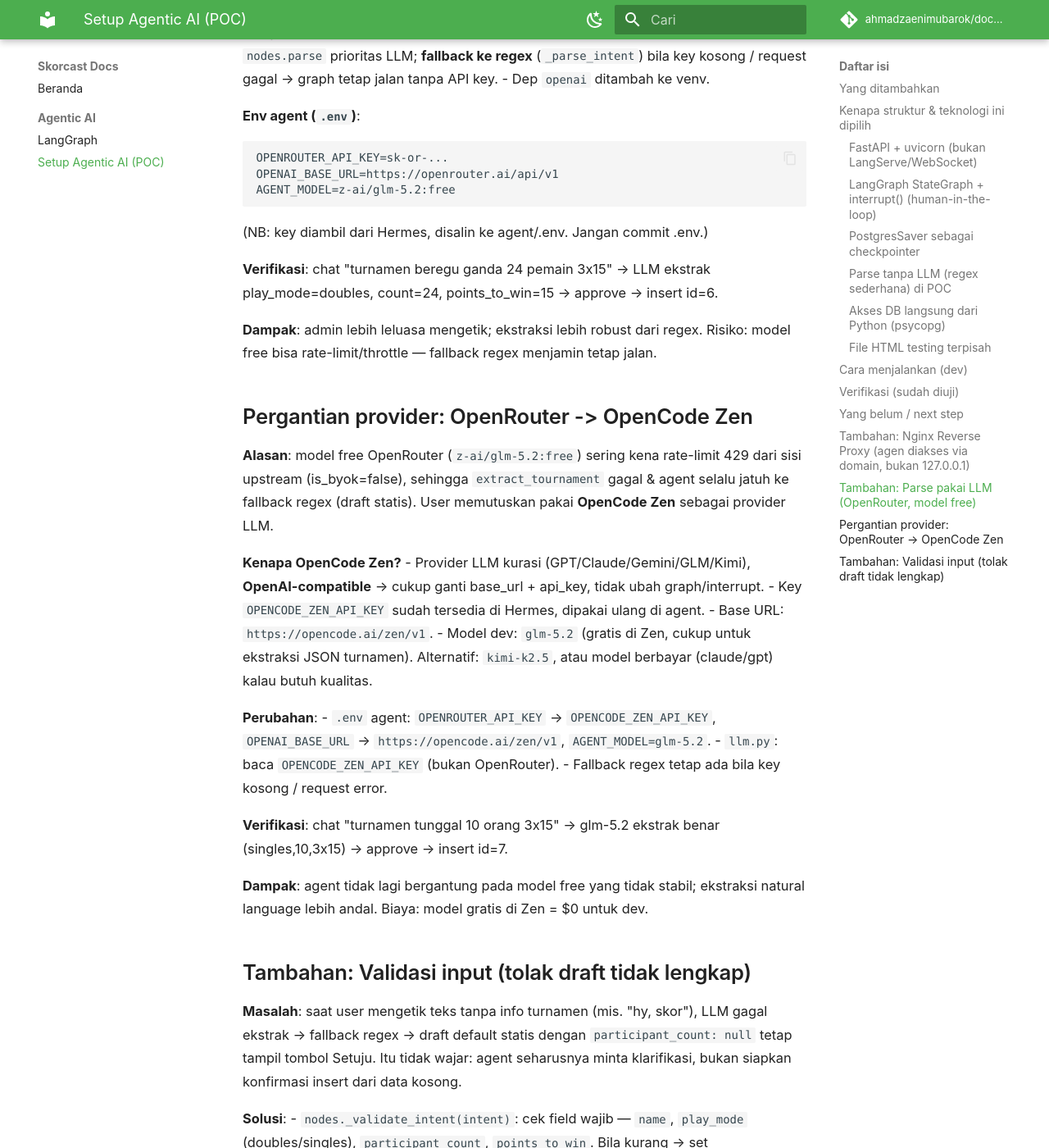
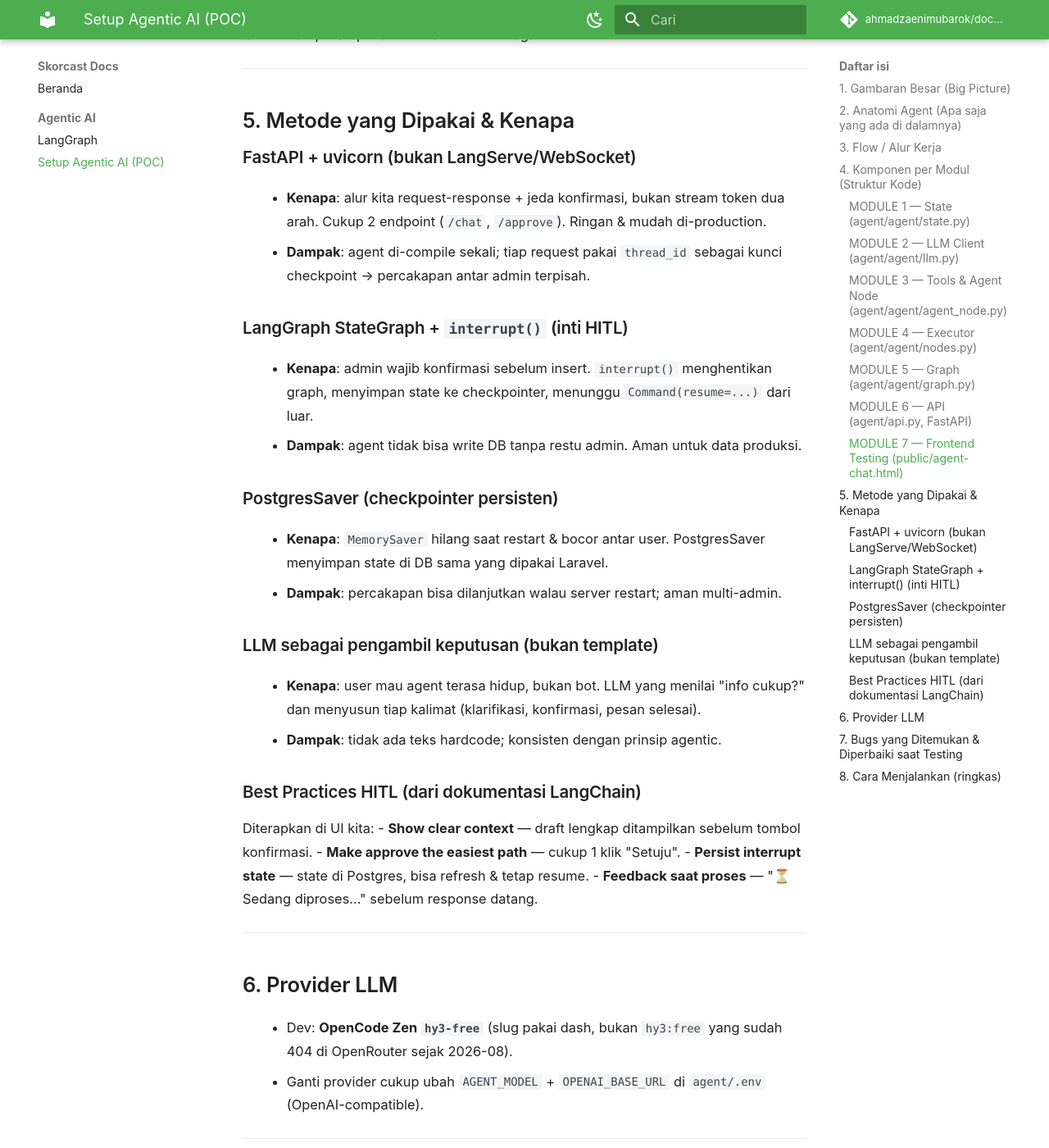
Before and after one commit to ahmadzaenimubarok/docs-skorcast, an MkDocs documentation site: the page built from docs/agentic-setup.md, in a window 1280 px wide and 1400 px high, scrolled down 4074 px. Shown: the whole window at 82% size. Built offline with MkDocs 1.6.1 and Material for MkDocs 9.7.7, drawn with Linux system fonts in a browser that asks for light colours; comment, search, counter and statistics services are not loaded; some of the changed text lies outside the part shown.

Commit message:
rewrite: agentic-setup.md - anatomi agent, flow diagram, modul, HITL best practices

````diff
--- a/docs/agentic-setup.md
+++ b/docs/agentic-setup.md
@@ -1,255 +1,203 @@
-# Setup Agentic AI Skorcast (POC)
+# Agentic AI Skorcast — Dokumentasi Setup & Cara Kerja
 
-> Ditulis saat implementasi pertama agent Python (LangGraph), 30 Aug 2026.
-> Penjelasan: apa yang dibuat, KENAPA dipakai pendekatan itu, dan dampaknya.
+> Ditulis saat implementasi fitur agent pembuat turnamen (Python + LangGraph), 30 Aug 2026.
+> Tujuannya: menjelaskan **apa itu agent ini, apa saja yang ada di dalamnya,
+> bagaimana alurnya, dan metode yang dipakai** — bukan sekadar catatan commit.
 
-## Yang ditambahkan
-1. Folder `agent/` — Python service (FastAPI + LangGraph) yang **berjalan terpisah**
-   dari Laravel (proses uvicorn sendiri di port 8000).
-2. `agent/agent/` — isi graph: `state.py`, `nodes.py`, `graph.py`, `db.py`.
-3. `agent/api.py` — endpoint `/chat`, `/approve`, `/health` + CORS + API key.
-4. `public/agent-chat.html` — halaman testing chat (langsung fetch ke :8000).
-5. `docs/` — folder dokumentasi ini.
+---
 
-## Kenapa struktur & teknologi ini dipilih
+## 1. Gambaran Besar (Big Picture)
+
+Agent ini adalah asisten yang membantu **admin membuat turnamen bulu tangkis lewat
+obrolan natural** di web Skorcast. Admin mengetik apa yang diinginkan, agent menangkap
+maksudnya, menyusun draf turnamen, lalu **berhenti dan minta konfirmasi** sebelum
+menulis apa pun ke database. Setelah admin menyetujui, agent menyelesaikan pembuatan
+dan memberi tahu detail + URL turnamen.
+
+Dua prinsip utama:
+
+1. **Agentic, bukan bot.** Agent (LLM) yang menentukan kapan info cukup, apa balasannya,
+   dan bagaimana menyusun kalimat — bukan template statis yang kaku.
+2. **Human-in-the-loop (HITL).** Agent boleh menyusun draf, tapi **menulis ke database
+   hanya boleh setelah admin menyetujui**. Ini mencegah agent bertindak sepihak.
+
+---
+
+## 2. Anatomi Agent (Apa saja yang ada di dalamnya)
+
+Seperti agent pada umumnya, ini terdiri dari beberapa komponen yang bekerja bersama:
+
+| Komponen | Di project ini | Fungsi |
+|----------|----------------|--------|
+| ** Reasoning engine ** (otak) | LLM `hy3-free` via OpenCode Zen | Mengerti pesan user, memutuskan kapan info cukup, menyusun balasan |
+| ** Memory / state ** | `PostgresSaver` (checkpointer) | Menyimpan riwayat percakapan tiap `thread_id`, agar bisa lanjut dari titik berhenti |
+| ** Tools ** (tangan ke dunia luar) | `create_tournament_draft` | Satu-satunya "aksi" yang bisa diajukan agent: menyimpan draf turnamen |
+| ** Reflection / loop ** | node `agent → tools → agent` | Agent berpikir, panggil tool bila perlu, lihat hasil, lalu respons |
+| ** Guardrail (pintu aman) ** | node `wait_confirm` (interrupt) | Menghentikan eksekusi sebelum write DB, menunggu persetujuan admin |
+| ** Executor ** | node `insert` + `finish` | Menulis ke Postgres (bila disetujui) lalu susun pesan selesai |
+
+Siklus kerjanya mengikuti pola **ReAct**: *Think → Act (tool) → Observe → Repeat*
+sampai kondisi berhenti tercapai (entah butuh klarifikasi, atau draf siap dikonfirmasi).
+
+---
+
+## 3. Flow / Alur Kerja
+
+```
+                 ┌─────────────────────────────────────────────┐
+                 │            ADMIN MENGETIK PESAN              │
+                 └───────────────────────┬─────────────────────┘
+                                         │  POST /chat
+                                         ▼
+        ┌────────────────────────────────────────────────────────┐
+        │  NODE agent  — LLM baca riwayat + tool                   │
+        │  • jika info kurang  → balas minta klarifikasi (END)     │
+        │  • jika sudah lengkap → panggil tool create_tournament_  │
+        │    draft (tool_call)                                     │
+        └───────────────────────┬──────────────────────────────────┘
+                                 │ ada tool_call?
+                    ┌────────────┴────────────┐
+                    │ TIDAK                   │ YA
+                    ▼                         ▼
+              balas ke user          NODE tools — simpan draft ke state
+              (END)                        │
+                                          ▼
+                                  NODE agent (lagi) — respons:
+                                  "draf siap, menunggu konfirmasi"
+                                          │
+                                          ▼
+                          ┌───────────────────────────────────┐
+                          │  NODE wait_confirm (interrupt ⏸)    │
+                          │  graph BERHENTI, state di-checkpoint│
+                          │  frontend tampilkan tombol Setuju   │
+                          └─────────────────┬───────────────────┘
+                                            │ admin klik Setuju
+                                            │ POST /approve  Command(resume)
+                                            ▼
+                                  NODE insert — tulis ke Postgres
+                                  (HANYA bila decision == approve)
+                                            │
+                                            ▼
+                                  NODE finish — LLM susun pesan
+                                  "selesai dibuat + detail + URL"
+                                            │
+                                            ▼
+                                         END ✅
+```
+
+**Poin penting:**
+- Agent **tidak langsung insert**. Ia berhenti di `wait_confirm` (interrupt).
+- State tersimpan di Postgres, jadi walau server restart atau admin refresh halaman,
+  percakapan tetap bisa dilanjutkan dari titik yang sama.
+- Write ke DB terjadi **hanya** di node `insert` dan **hanya** bila admin approve.
+
+---
+
+## 4. Komponen per Modul (Struktur Kode)
+
+Project berada di folder `agent/` (Python service, berjalan terpisah dari Laravel
+lewat proses `uvicorn` di port 8000). Berikut susunannya, mirip pola modul yang umum
+di dokumentasi LangGraph:
+
+### MODULE 1 — State (`agent/agent/state.py`)
+Mendefinisikan "ingatan" graph: `messages` (riwayat chat), `draft` (draf turnamen),
+`decision` (approve/reject dari admin), `result` (hasil insert).
+
+### MODULE 2 — LLM Client (`agent/agent/llm.py`)
+Helper `get_client()` + `MODEL`. Membaca env `OPENCODE_ZEN_API_KEY`,
+`OPENAI_BASE_URL=https://opencode.ai/zen/v1`, `AGENT_MODEL=hy3-free`.
+OpenAI-compatible, jadi gampang ganti provider.
+
+### MODULE 3 — Tools & Agent Node (`agent/agent/agent_node.py`)
+- `create_tournament_draft` — tool yang bisa dipanggil LLM. Hanya menyimpan draf,
+  **bukan** insert.
+- `agent_node` — memanggil LLM dengan riwayat + tool. LLM yang menentukan balasan
+  dan kapan memanggil tool.
+- `tools_handler` — menjalankan tool, menyimpan hasil ke `state["draft"]`.
+- `finish_node` — setelah insert, LLM menyusun pesan penutup natural
+  (detail + URL), bukan template.
+
+### MODULE 4 — Executor (`agent/agent/nodes.py`)
+`insert_node` — menulis ke `tournaments` (Postgres) **hanya bila** `decision == "approve"`.
+Mengembalikan dict berisi `id`, `code`, `url` (`/t/{code}`), dan detail turnamen.
+
+### MODULE 5 — Graph (`agent/agent/graph.py`)
+Merangkai node jadi alur:
+`START → agent → tools → agent → wait_confirm(interrupt) → insert → finish → END`.
+Checkpointer `PostgresSaver` dipasang agar state persisten.
+
+### MODULE 6 — API (`agent/api.py`, FastAPI)
+- `POST /chat` — terima pesan, jalankan graph sampai butuh input/interrupt.
+  Balas `reply` (balasan terakhir agent) + `needs_confirmation`.
+- `POST /approve` — terima `approve`/`reject`, resume graph lewat `Command(resume=...)`.
+  Balas `result` + `url` + `reply`.
+- `GET /health` — healthcheck.
+
+### MODULE 7 — Frontend Testing (`public/agent-chat.html`)
+Halaman chat sederhana untuk uji agent. Fetch ke `/agent/chat` & `/agent/approve`
+(lewat nginx reverse proxy, same-origin). Saat klik Setuju tampil "⏳ Sedang diproses…",
+lalu menampilkan pesan selesai + URL sebagai link.
+
+---
+
+## 5. Metode yang Dipakai & Kenapa
 
 ### FastAPI + uvicorn (bukan LangServe/WebSocket)
-- **Kenapa**: Pola paling umum & ringan untuk expose LangGraph ke production.
-  Cukup 2 endpoint: `/chat` (sinkron, balik draft) dan `/approve` (resume).
-- **Kenapa bukan WebSocket**: alur kita request-response + jeda konfirmasi,
-  bukan stream token dua arah. SSE/WebSocket bisa ditambah nanti kalau mau
-  efek "mengetik", tapi tidak wajib untuk POC.
-- **Dampak**: agent di-compile sekali di module level; tiap request pakai
-  `thread_id` sebagai kunci checkpoint → percakapan antar admin terpisah.
+- **Kenapa**: alur kita request-response + jeda konfirmasi, bukan stream token dua arah.
+  Cukup 2 endpoint (`/chat`, `/approve`). Ringan & mudah di-production.
+- **Dampak**: agent di-compile sekali; tiap request pakai `thread_id` sebagai kunci
+  checkpoint → percakapan antar admin terpisah.
 
-### LangGraph StateGraph + `interrupt()` (human-in-the-loop)
-- **Kenapa**: ini inti kebutuhan — admin MINTA konfirmasi sebelum insert.
-  `interrupt()` menghentikan eksekusi graph setelah node `make_draft`, menyimpan
-  state ke checkpointer, dan menunggu keputusan dari luar (`/approve`) lewat
-  `Command(resume=...)`.
-- **Alur**: `START → parse → make_draft → wait_confirm(interrupt) → insert → END`.
-- **Dampak**: tidak ada dobel insert walau agent restart, karena state persisten.
+### LangGraph StateGraph + `interrupt()` (inti HITL)
+- **Kenapa**: admin wajib konfirmasi sebelum insert. `interrupt()` menghentikan graph,
+  menyimpan state ke checkpointer, menunggu `Command(resume=...)` dari luar.
+- **Dampak**: agent tidak bisa write DB tanpa restu admin. Aman untuk data produksi.
 
-### PostgresSaver sebagai checkpointer
-- **Kenapa**: `MemorySaver` (default dev) tidak persisten & bocor antar user
-  (dua admin barengan bisa lihat state satu sama lain). Karena skorcast sudah
-  pakai Postgres, kita pakai DB yang sama. `.setup()` otomatis bikin tabel
-  `checkpoints` saat startup.
-- **Dampak**: aman untuk multi-user; state bertahan walau service di-restart.
+### PostgresSaver (checkpointer persisten)
+- **Kenapa**: `MemorySaver` hilang saat restart & bocor antar user. PostgresSaver
+  menyimpan state di DB sama yang dipakai Laravel.
+- **Dampak**: percakapan bisa dilanjutkan walau server restart; aman multi-admin.
 
-### Parse tanpa LLM (regex sederhana) di POC
-- **Kenapa**: agar bisa jalan & kamu bisa pelajari alur TANPA butuh API key LLM.
-  `nodes.parse`/`make_draft` ekstrak field (nama, format, jumlah, sistem skor)
-  dari teks via regex.
-- **Dampak**: saat mau pakai LLM sungguhan, cukup ganti `parse` dengan pemanggilan
-  model (OpenAI-compatible) — graph & interrupt tetap sama.
+### LLM sebagai pengambil keputusan (bukan template)
+- **Kenapa**: user mau agent terasa hidup, bukan bot. LLM yang menilai "info cukup?"
+  dan menyusun tiap kalimat (klarifikasi, konfirmasi, pesan selesai).
+- **Dampak**: tidak ada teks hardcode; konsisten dengan prinsip agentic.
 
-### Akses DB langsung dari Python (psycopg)
-- **Kenapa**: agent tulis langsung ke tabel `tournaments` (sama seperti Laravel).
-  Lebih sederhana daripada lewat API Laravel untuk POC.
-- **Catatan**: kolom `code` wajib NOT NULL → node `insert` generate kode 6-char
-  acak (seperti `LN67LN`).
+### Best Practices HITL (dari dokumentasi LangChain)
+Diterapkan di UI kita:
+- **Show clear context** — draft lengkap ditampilkan sebelum tombol konfirmasi.
+- **Make approve the easiest path** — cukup 1 klik "Setuju".
+- **Persist interrupt state** — state di Postgres, bisa refresh & tetap resume.
+- **Feedback saat proses** — "⏳ Sedang diproses…" sebelum response datang.
 
-### File HTML testing terpisah
-- **Kenapa**: kamu mau testing lewat browser tanpa harus bangun panel Laravel dulu.
-  HTML fetch langsung ke `:8000` (CORS diaktifkan). Nanti panel chatbot resmi
-  akan ada di dalam Laravel (`AgentService`) sebagai jalur produksi.
-- **Dampak**: feedback cepat; bisa buka `http://skorcast.online/agent-chat.html`.
+---
 
-## Cara menjalankan (dev)
-```bash
-cd agent
-uv venv && uv pip install -r requirements.txt   # atau copy .venv yg sudah ada
-cp .env.example .env   # isi DATABASE_URL & AGENT_API_KEY
-bash run.sh            # jalanin uvicorn di 127.0.0.1:8000
-```
-Buka `public/agent-chat.html` di browser → ketik permintaan → klik Setuju/Batal.
+## 6. Provider LLM
 
-## Verifikasi (sudah diuji)
-- `POST /chat` "Buat turnamen Tunggal 8 orang 3x15" → draft + needs_confirmation.
-- `POST /approve` decision=approve → insert ke Postgres (id=3, code=LN67LN).
-- `POST /approve` decision=reject → "Tidak ada data yang ditulis" (aman).
+- Dev: **OpenCode Zen `hy3-free`** (slug pakai dash, bukan `hy3:free` yang sudah
+  404 di OpenRouter sejak 2026-08).
+- Ganti provider cukup ubah `AGENT_MODEL` + `OPENAI_BASE_URL` di `agent/.env`
+  (OpenAI-compatible).
 
-## Yang belum / next step
-- `AgentService.php` di Laravel + panel chatbot resmi (jalur produksi).
-- Ganti `parse` dengan LLM sungguhan (butuh OPENAI_API_KEY).
-- Insert peserta/teams/bracket otomatis (sekarang baru tournament header).
-- Deploy agent sebagai systemd service (bukan `run.sh` manual).
-- Ganti `CORS_ORIGINS=*` ke domain saat produksi + API key kuat.
+---
 
-## Tambahan: Nginx Reverse Proxy (agen diakses via domain, bukan 127.0.0.1)
+## 7. Bugs yang Ditemukan & Diperbaiki saat Testing
 
-**Masalah**: HTML testing dibuka lewat domain publik (skorcast.online), tapi JS fetch
-ke `http://127.0.0.1:8000` -> "Failed to fetch". Penyebab: 127.0.0.1 merujuk ke
-perangkat browser sendiri, bukan server.
-
-**Solusi**: tambah `location /agent/` di nginx (`/etc/nginx/sites-available/skorcast.online`)
-yang `proxy_pass` ke `http://127.0.0.1:8000/`. Maka:
-- HTML fetch ke `window.location.origin + "/agent"` -> same-origin.
-- Tidak perlu buka port 8000 ke publik / tidak butuh CORS ribet.
-- Cloudflare di depan tetap menangani TLS (nginx listen 80, CF termination).
-
-**Konfigurasi nginx (inject sebelum location /):**
-```nginx
-location /agent/ {
-    proxy_pass http://127.0.0.1:8000/;
-    proxy_http_version 1.1;
-    proxy_set_header Host $host;
-    proxy_set_header X-Real-IP $remote_addr;
-    proxy_set_header X-Forwarded-For $proxy_add_x_forwarded_for;
-    proxy_set_header X-Forwarded-Proto $scheme;
-    proxy_read_timeout 60s;
-}
-```
-Setelah itu `sudo nginx -t && sudo systemctl reload nginx`.
-
-**Verifikasi**: `curl http://skorcast.online/agent/health` -> `{"status":"ok"}`.
-
-**Catatan**: file nginx ada di luar repo git (/etc/nginx), jadi perubahan ini
-didokumentasikan di sini, tidak ter-commit otomatis.
-
-## Tambahan: Parse pakai LLM (OpenRouter, model free)
-
-**Konteks**: POC awal `parse` pakai regex supaya jalan tanpa API key. Setelah alur
-human-in-the-loop terbukti, kita sambungkan LLM agar admin bisa mengetik bebas
-(bahasa natural) bukan format kaku.
-
-**Kenapa OpenRouter + `z-ai/glm-5.2:free`?**
-- OpenRouter itu **OpenAI-compatible** (endpoint `https://openrouter.ai/api/v1`,
-  format request sama dengan OpenAI). Cukup ganti `base_url` + `api_key`, tidak
-  ubah graph/interrupt sama sekali.
-- Satu key akses banyak model, termasuk tier **gratis** (`z-ai/glm-5.2:free`)
-  cocok untuk development tanpa biaya. Bisa ganti model kapan saja via env
-  `AGENT_MODEL` (mis. `tencent/hy3`, `deepseek/deepseek-v4-flash-latest`).
-- Key sudah tersedia di Hermes (`OPENROUTER_API_KEY`), dipakai ulang di agent.
-
-**Implementasi**:
-- File baru `agent/agent/llm.py`: `extract_tournament(text)` panggil chat completion,
-  minta model balik JSON field turnamen. Bersihkan code fence bila ada.
-- `nodes.parse` prioritas LLM; **fallback ke regex** (`_parse_intent`) bila key
-  kosong / request gagal → graph tetap jalan tanpa API key.
-- Dep `openai` ditambah ke venv.
-
-**Env agent (`.env`)**:
-```
-OPENROUTER_API_KEY=sk-or-...
-OPENAI_BASE_URL=https://openrouter.ai/api/v1
-AGENT_MODEL=z-ai/glm-5.2:free
-```
-(NB: key diambil dari Hermes, disalin ke agent/.env. Jangan commit .env.)
-
-**Verifikasi**: chat "turnamen beregu ganda 24 pemain 3x15" → LLM ekstrak
-play_mode=doubles, count=24, points_to_win=15 → approve → insert id=6.
-
-**Dampak**: admin lebih leluasa mengetik; ekstraksi lebih robust dari regex.
-Risiko: model free bisa rate-limit/throttle — fallback regex menjamin tetap jalan.
-
-## Pergantian provider: OpenRouter -> OpenCode Zen
-
-**Alasan**: model free OpenRouter (`z-ai/glm-5.2:free`) sering kena rate-limit 429
-dari sisi upstream (is_byok=false), sehingga `extract_tournament` gagal & agent
-selalu jatuh ke fallback regex (draft statis). User memutuskan pakai **OpenCode Zen**
-sebagai provider LLM.
-
-**Kenapa OpenCode Zen?**
-- Provider LLM kurasi (GPT/Claude/Gemini/GLM/Kimi), **OpenAI-compatible** -> cukup
-  ganti base_url + api_key, tidak ubah graph/interrupt.
-- Key `OPENCODE_ZEN_API_KEY` sudah tersedia di Hermes, dipakai ulang di agent.
-- Base URL: `https://opencode.ai/zen/v1`.
-- Model dev: `glm-5.2` (gratis di Zen, cukup untuk ekstraksi JSON turnamen).
-  Alternatif: `kimi-k2.5`, atau model berbayar (claude/gpt) kalau butuh kualitas.
-
-**Perubahan**:
-- `.env` agent: `OPENROUTER_API_KEY` -> `OPENCODE_ZEN_API_KEY`, `OPENAI_BASE_URL`
-  -> `https://opencode.ai/zen/v1`, `AGENT_MODEL=glm-5.2`.
-- `llm.py`: baca `OPENCODE_ZEN_API_KEY` (bukan OpenRouter).
-- Fallback regex tetap ada bila key kosong / request error.
-
-**Verifikasi**: chat "turnamen tunggal 10 orang 3x15" -> glm-5.2 ekstrak benar
-(singles,10,3x15) -> approve -> insert id=7.
-
-**Dampak**: agent tidak lagi bergantung pada model free yang tidak stabil; ekstraksi
-natural language lebih andal. Biaya: model gratis di Zen = $0 untuk dev.
-
-## Tambahan: Validasi input (tolak draft tidak lengkap)
-
-**Masalah**: saat user mengetik teks tanpa info turnamen (mis. "hy, skor"), LLM gagal
-ekstrak -> fallback regex -> draft default statis dengan `participant_count: null`
-tetap tampil tombol Setuju. Itu tidak wajar: agent seharusnya minta klarifikasi,
-bukan siapkan konfirmasi insert dari data kosong.
-
-**Solusi**:
-- `nodes._validate_intent(intent)`: cek field wajib — `name`, `play_mode`
-  (doubles/singles), `participant_count`, `points_to_win`. Bila kurang -> set
-  `_incomplete=True` + `_missing` (daftar yang kurang).
-- `nodes.draft`: bila `_incomplete`, balik pesan klarifikasi (bukan ringkasan
-  konfirmasi) + set `_skip_confirm=True`.
-- `api.chat`: kirim `needs_confirmation = not skip` dan `incomplete` flag.
-- `agent-chat.html`: bila `incomplete`, sembunyikan tombol Setuju/Batal (hanya
-  tampilkan pesan minta klarifikasi).
-
-**Verifikasi**:
-- "hy, skor" -> `incomplete:True`, pesan "Mohon sebutkan: jumlah peserta".
-- "Buat turnamen Ganda 16 orang 3x21" -> `incomplete:False`, draft lengkap.
-
-**Dampak**: mencegah konfirmasi insert dari data tidak valid; UX lebih jelas
-(admin tahu field apa yang kurang). Insert tetap aman di belakang (node insert
-juga guard `decision=='approve'`).
-
-# Perubahan Opsi B — Agentic Murni (2026-08-30)
-
-## Masalah sebelumnya (Opsi A / template)
-Agent memakai node `parse` (regex/LLM ekstrak JSON) + `draft` (template statis).
-Saat input tidak lengkap, agent membalas teks HARDCODE:
-"Maaf, informasi belum cukup..." — terasa seperti bot, bukan agent.
-Frontend juga menampilkan SELURUH riwayat pesan (bukan hanya balasan terakhir),
-makanya chat lama ikut muncul berulang.
-
-## Yang diubah (Opsi B — sesuai keinginan user)
-1. **Satu node `agent` yang memanggil LLM dengan tool.**
-   - LLM diberi riwayat + 1 tool `create_tournament_draft`.
-   - LLM yang MENENTUKAN: apa balasannya (klarifikasi natural / jawaban biasa),
-     dan kapan memanggil tool (saat info turnamen lengkap).
-   - Tidak ada lagi template statis — agent menyusun tiap kalimat sendiri.
-2. **Tool `create_tournament_draft`** hanya menyimpan draft ke state, BUKAN insert.
-3. **Human-in-the-loop tetap**: setelah LLM panggil tool, graph `interrupt()` menunggu
-   admin approve (`/approve`) baru node `insert` tulis ke Postgres.
-4. **Frontend** hanya menampilkan `reply` (balasan terakhir agent), bukan riwayat.
-   Tombol konfirmasi muncul hanya bila `needs_confirmation=true`.
-
-## Kenapa begini (dampak)
-- Agent benar-benar "agentic": berpikir, bertanya balik, menyusun pesan — tidak kaku.
-- Admin tidak pernah melihat template bot; pengalaman terasa seperti chat dengan asisten.
-- Write ke DB tetap aman (hanya setelah persetujuan) — compliance Skor Cast.
-
-## File
-- `agent/agent/agent_node.py` (BARU): node `agent`, `tools_handler`, tool `create_tournament_draft`.
-- `agent/agent/graph.py` (REWRITE): `agent → tools → agent → [interrupt] → insert → END`.
-- `agent/agent/nodes.py` (REWRITE): hanya `insert_node` (guard decision=='approve').
-- `agent/agent/llm.py` (UPDATE): `get_client()` + `MODEL`, load_dotenv dari `agent/.env`.
-- `agent/api.py` (REWRITE): balas `reply` (last message), `needs_confirmation` dari draft.
-- `public/agent-chat.html` (UPDATE): tampilkan `data.reply` saja.
-
-## Provider LLM
-- User minta OpenCode Zen `hy3:free`. Faktanya di Zen slug-nya `hy3-free` (dash, bukan colon).
-- `tencent/hy3:free` sudah 404 di OpenRouter sejak 2026-08; `hy3-free` ada di Zen.
-- `.env` agent: `OPENCODE_ZEN_API_KEY`, `OPENAI_BASE_URL=https://opencode.ai/zen/v1`,
-  `AGENT_MODEL=hy3-free`.
-
-## Bugs yang ditemukan & diperbaiki saat testing
 - Recursion limit: rute `agent` tanpa tool_call/draft harus `END`, bukan balik ke `agent`.
 - `load_dotenv()` di CWD salah muat `.env` Laravel → arahkan ke `agent/.env`.
 - `AIMessage(tool_calls=None)` tidak valid → pakai `[]` bila kosong.
 - `choice.message.content` → `choice.content` (OpenAI SDK).
-## Feedback setelah pembuatan turnamen (2026-08-30)
-- User minta: saat Setuju -> tampilkan "sedang diproses"; setelah selesai -> pesan
-  konfirmasi + detail + URL turnamen.
-- Implementasi:
-  - `nodes.insert_node` kembalikan dict `result` berisi id, code, name, play_mode,
-    participant_count, points_to_win, url (`/t/{code}`), message.
-  - Node BARU `finish_node` (agent_node.py): panggil LLM susun pesan penutup natural
-    (bukan template) berisi detail + URL. Graph: `insert -> finish -> END`.
-  - `api.approve` balik `result` (dict) + `url`.
-  - `agent-chat.html`: klik Setuju -> "⏳ Sedang diproses..."; tampilkan `url` sbg link.
-- Kenapa agentic: pesan selesai disusun LLM, bukan hardcode -> konsisten dgn prinsip
-  "agent yang menentukan, bukan template".
+
+---
+
+## 8. Cara Menjalankan (ringkas)
+
+```bash
+cd /var/www/skorcast.online
+sudo -u www-data bash -c 'agent/.venv/bin/python -m uvicorn agent.api:app --host 127.0.0.1 --port 8000'
+# akses lewat nginx: http://skorcast.online/agent/chat
+# testing UI:          http://skorcast.online/agent-chat.html
+```
+
+Agent diakses dari web lewat nginx `location /agent/` (reverse proxy ke :8000),
+sehingga tidak butuh CORS/port terbuka.
````
